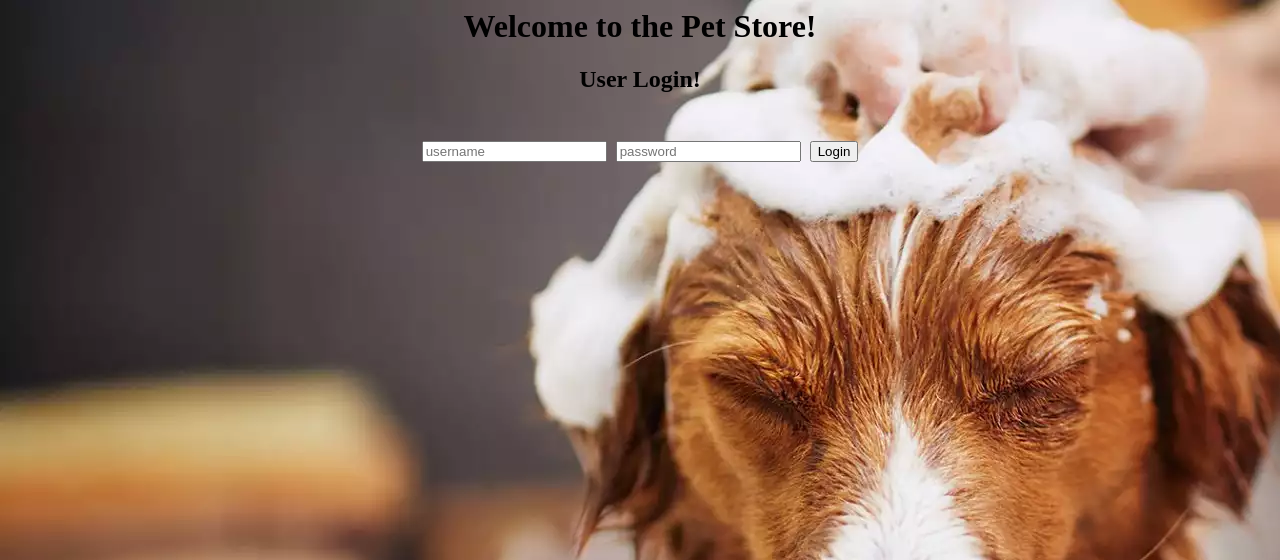
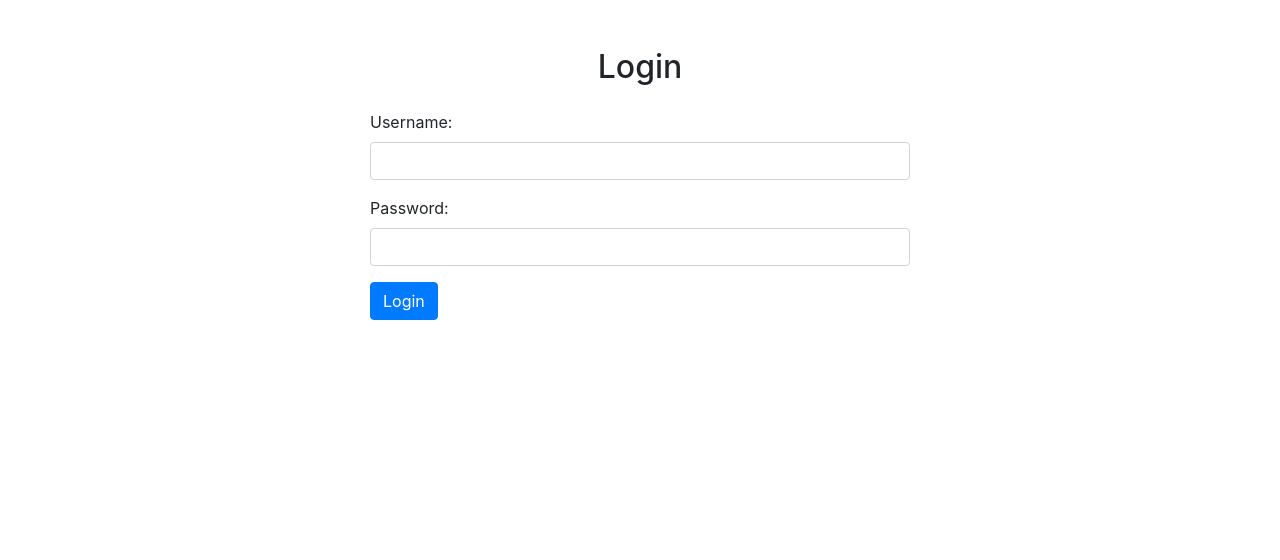
Before and after one commit to DeveshV42/PET-STORE-APP, a Flask app: page /dropsession in a window 1280 px wide. Shown: the top 560 px of the page. Run offline with Flask 3, Linux system fonts and the light colour scheme; some libraries are stand-ins or nearby versions.

Commit message:
Update login.html

```diff
--- a/templates/login.html
+++ b/templates/login.html
@@ -1,14 +1,49 @@
-<DOCTYPE html
+<!DOCTYPE html>
+<html lang="en">
+
 <head>
-        <body background="static\images\image.jpg"
+    <meta charset="UTF-8">
+    <title>Login</title>
+    <link rel="stylesheet" href="https://stackpath.bootstrapcdn.com/bootstrap/4.5.2/css/bootstrap.min.css">
 </head>
-<h1><center>Welcome to the Pet Store!</h1>
-<h2><center>User Login!<h2>
 
-<form method="post" action="/">
+<body>
+    <div class="container mt-5">
+        <div class="row justify-content-center">
+            <div class="col-md-6">
+                <h2 class="text-center mb-4">Login</h2>
 
-   <center> <input type="email" placeholder="username" name="username" required id="">
-    <input type="password" placeholder="password" name="password" required id="">
-    <input type="submit" value="Login">
-</form>
+                <!-- Display flash messages -->
+                {% with messages = get_flashed_messages(with_categories=True) %}
+                    {% if messages %}
+                        {% for category, message in messages %}
+                            <div class="alert alert-{{ category }}" role="alert">
+                                {{ message }}
+                            </div>
+                        {% endfor %}
+                    {% endif %}
+                {% endwith %}
+
+                <!-- Login form -->
+                <form method="POST" action="{{ url_for('login') }}">
+                    <div class="form-group">
+                        <label for="username">Username:</label>
+                        <input type="text" class="form-control" id="username" name="username" required>
+                    </div>
+                    <div class="form-group">
+                        <label for="password">Password:</label>
+                        <input type="password" class="form-control" id="password" name="password" required>
+                    </div>
+                    <button type="submit" class="btn btn-primary">Login</button>
+                </form>
+            </div>
+        </div>
+    </div>
+
+    <!-- Bootstrap JS and dependencies -->
+    <script src="https://code.jquery.com/jquery-3.5.1.slim.min.js"></script>
+    <script src="https://cdnjs.cloudflare.com/ajax/libs/popper.js/1.16.0/umd/popper.min.js"></script>
+    <script src="https://stackpath.bootstrapcdn.com/bootstrap/4.5.2/js/bootstrap.min.js"></script>
+</body>
+
 </html>
```
